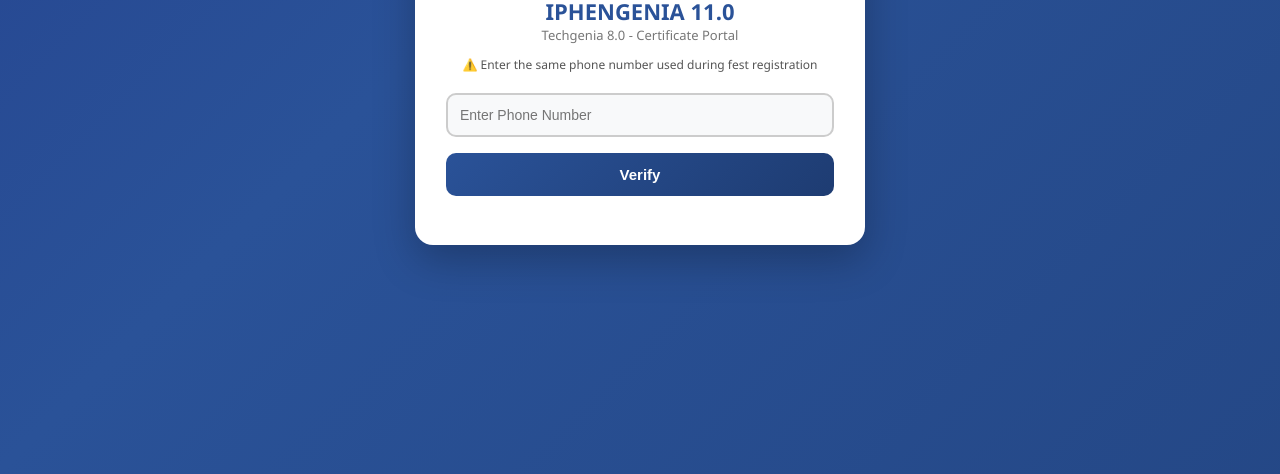
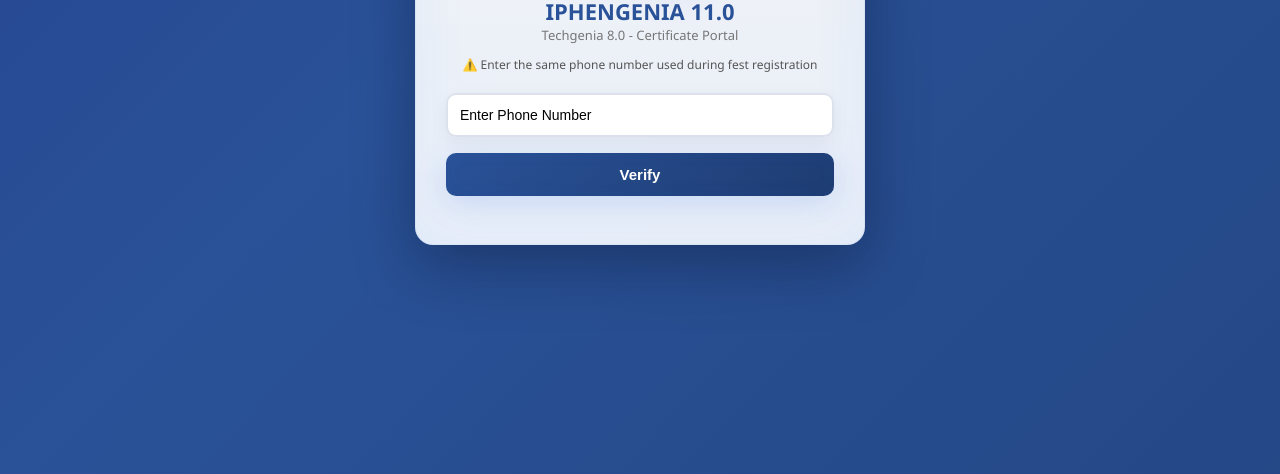
Before and after one commit to AyanMondal-00/Online-Certificate-System, a plain HTML site: page index.html in a window 1280 px wide. Shown: the part 326-800 px from the top of the page. Drawn offline with nearby package versions, Linux system fonts and the light colour scheme.

Commit message:
CHANGE DONE

```diff
--- a/index.html
+++ b/index.html
@@ -184,8 +184,8 @@ const students = {
 "9681629593":"BIRAJ BANERJEE",
 "7278108433":"SAYANTIKA DAS",
 "9641214660":"DEBANKAN DUTTA",
-"8389837278":"MANIDWIPTAM HALDER"
-
+"8389837278":"MANIDWIPTAM HALDER",
+"AYAN MONDAL":"7679920023"
 
 };
 
--- a/style.css
+++ b/style.css
@@ -121,21 +121,28 @@
     width: 100%;
     padding: 12px;
     margin: 8px 0;
-    border: 2px solid #ccc;
+    border: 2px solid rgba(60,90,150,0.18);
     border-radius: 10px;
     font-size: 14px;
-    transition: all 0.4s cubic-bezier(0.4, 0, 0.2, 1);
-    animation: formFadeIn 0.8s ease 0.6s forwards;
-    opacity: 0;
-    background: #f8f9fa;
+    transition: box-shadow 0.35s ease, transform 0.35s ease, border-color 0.35s ease;
+    background: linear-gradient(180deg, #fbfdff, #f3f7ff);
+    color: #000; /* deep black for typed text */
+    -webkit-text-fill-color: #000; /* for autofill/text rendering in some browsers */
+    caret-color: #0d47a1;
+    opacity: 1; /* ensure visible while typing */
+    animation: formFadeIn 0.6s ease 0.15s forwards;
+    box-shadow: 0 6px 18px rgba(16,26,63,0.06), inset 0 1px 0 rgba(255,255,255,0.6);
+    backdrop-filter: blur(4px);
   }
 
   input:focus {
     outline: none;
     border-color: #2a5298;
     background: #ffffff;
-    box-shadow: 0 0 15px rgba(42, 82, 152, 0.3);
-    transform: translateY(-2px);
+    box-shadow: 0 8px 30px rgba(42,82,152,0.18), 0 0 12px rgba(42,82,152,0.06);
+    transform: translateY(-2px) scale(1.01);
+    color: #000;
+    -webkit-text-fill-color: #000;
   }
 
   input:hover {
@@ -145,12 +152,77 @@
   @keyframes formFadeIn {
     from {
       opacity: 0;
-      transform: translateY(20px);
+      transform: translateY(18px) rotateX(8deg);
     }
     to {
       opacity: 1;
       transform: translateY(0);
     }
+  }
+
+  /* Placeholder styling */
+  input::placeholder {
+    color: rgba(0,0,0,0.38);
+    font-weight: 500;
+  }
+
+  /* FUTURISTIC / NEON ACCENTS */
+  .container {
+    position: relative;
+    overflow: hidden;
+    background: linear-gradient(180deg, rgba(255,255,255,0.92), rgba(245,249,255,0.95));
+    border-radius: 18px;
+    box-shadow: 0 20px 60px rgba(6,12,34,0.35), 0 0 60px rgba(58,123,213,0.06) inset;
+    border: 1px solid rgba(58,123,213,0.12);
+  }
+
+  /* subtle animated highlight */
+  .container::after {
+    content: '';
+    position: absolute;
+    left: -40%;
+    top: -30%;
+    width: 180%;
+    height: 160%;
+    background: radial-gradient(600px 200px at 20% 10%, rgba(99,179,237,0.07), transparent 8%),
+                radial-gradient(500px 160px at 80% 90%, rgba(142,85,255,0.04), transparent 10%);
+    pointer-events: none;
+    transform: rotate(12deg);
+    animation: containerGlow 8s linear infinite;
+  }
+
+  @keyframes containerGlow {
+    0% { transform: translateX(0) rotate(12deg); }
+    50% { transform: translateX(-6%) rotate(10deg); }
+    100% { transform: translateX(0) rotate(12deg); }
+  }
+
+  /* Neon button */
+  button {
+    box-shadow: 0 8px 30px rgba(39, 99, 223, 0.18), 0 0 18px rgba(39,99,223,0.06) inset;
+    border: 1px solid rgba(39,99,223,0.12);
+  }
+
+  button:hover {
+    box-shadow: 0 18px 50px rgba(39, 99, 223, 0.22), 0 0 30px rgba(39,99,223,0.15);
+    transform: translateY(-4px) scale(1.01);
+  }
+
+  /* Animated logos */
+  .logos img {
+    filter: drop-shadow(0 6px 18px rgba(58,123,213,0.12));
+    transform-origin: center;
+    transition: transform 0.6s cubic-bezier(.2,.9,.2,1), opacity 0.6s ease;
+  }
+
+  .logos img:hover {
+    transform: translateY(-6px) rotate(-6deg) scale(1.06);
+    opacity: 1;
+  }
+
+  /* small responsive tweak for large screens */
+  @media (min-width: 900px) {
+    .container { max-width: 520px; padding: 46px 36px; }
   }
 
   /* Button */
@@ -400,14 +472,46 @@
       color: #aaa;
     }
 
-    input {
-      background: #2d2d44;
-      border-color: #444;
-      color: #eee;
+    /* keep inputs visually white (glass) even in dark mode per request */
+    input, #section input, input[type="tel"], input[type="text"] {
+      background: rgba(255,255,255,0.94) !important;
+      border-color: rgba(60,90,150,0.12) !important;
+      color: #000 !important;
+      -webkit-text-fill-color: #000 !important;
+      box-shadow: 0 6px 18px rgba(16,26,63,0.06), inset 0 1px 0 rgba(255,255,255,0.6);
     }
 
     input:focus {
       border-color: #64b5f6;
-      box-shadow: 0 0 15px rgba(100, 181, 246, 0.3);
+      box-shadow: 0 8px 30px rgba(42,82,152,0.18), 0 0 12px rgba(42,82,152,0.06);
+      color: #000 !important;
+      -webkit-text-fill-color: #000 !important;
     }
   }
+
+/* Force white glass-style input and deep black text across all modes */
+input, #section input, input[type="tel"], input[type="text"] {
+  background: rgba(255,255,255,0.94) !important;
+  color: #000 !important;
+  -webkit-text-fill-color: #000 !important; /* ensures autofill/text rendering is black */
+  box-shadow: 0 6px 18px rgba(16,26,63,0.06), inset 0 1px 0 rgba(255,255,255,0.6);
+}
+
+input::placeholder {
+  color: rgba(0,0,0,0.40) !important;
+  opacity: 1 !important;
+}
+
+/* Handle browser autofill so background stays white and text stays black */
+input:-webkit-autofill, input:-webkit-autofill:focus {
+  -webkit-text-fill-color: #000 !important;
+  box-shadow: 0 0 0px 1000px rgba(255,255,255,0.94) inset !important;
+  transition: background-color 5000s ease-in-out 0s !important;
+}
+
+/* Ensure readonly name field also shows black text on white glass */
+#name[readonly] {
+  background: rgba(255,255,255,0.94) !important;
+  color: #000 !important;
+  -webkit-text-fill-color: #000 !important;
+}
```
